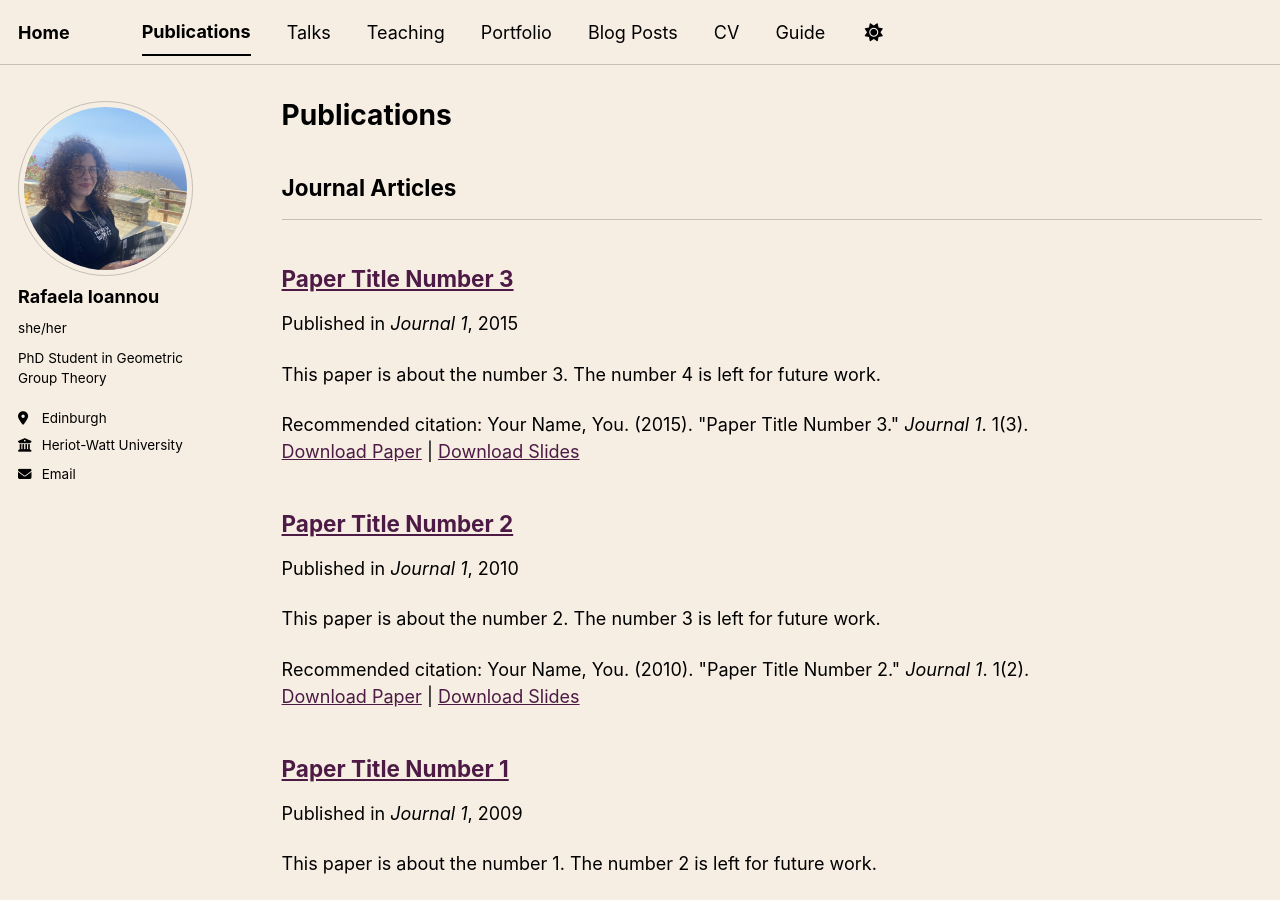
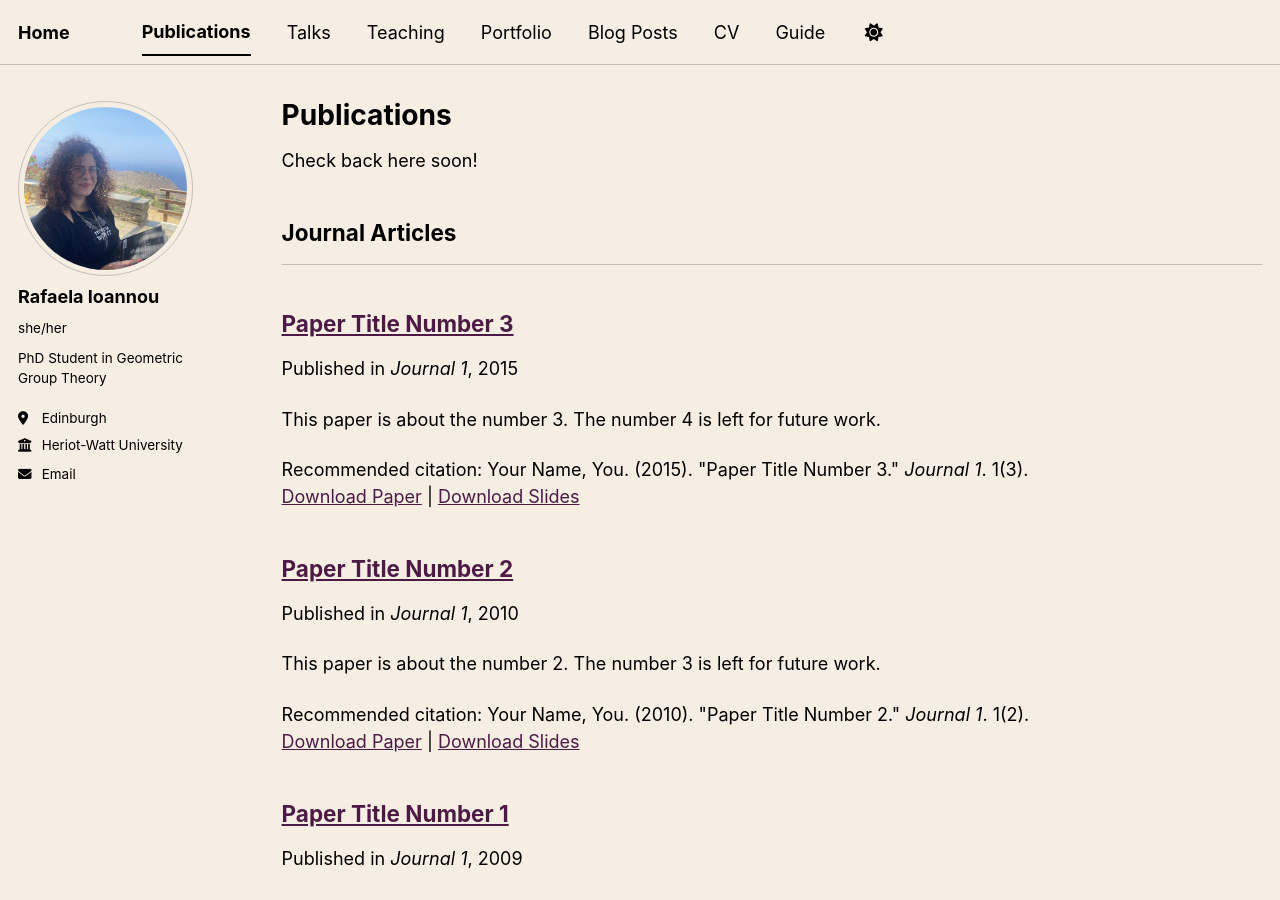
Before and after one commit to rafaela-ioannou/rafaela-ioannou.github.io, a Jekyll site: the page built from _pages/publications.html, in a window 1280 px wide and 900 px high. Built offline with Jekyll 4.4.1, drawn with Linux system fonts in a browser that asks for light colours; a script bundle is joined from its source files by our own code; library files that are not in the unit come from our copies.

Commit message:
added comment to publications

```diff
--- a/_pages/publications.html
+++ b/_pages/publications.html
@@ -5,6 +5,7 @@ permalink: /publications/
 author_profile: true
 ---
 
+<p> Check back here soon! </p>
 {% if site.author.googlescholar %}
   <div class="wordwrap">You can also find my articles on <a href="{{site.author.googlescholar}}">my Google Scholar profile</a>.</div>
 {% endif %}
```
